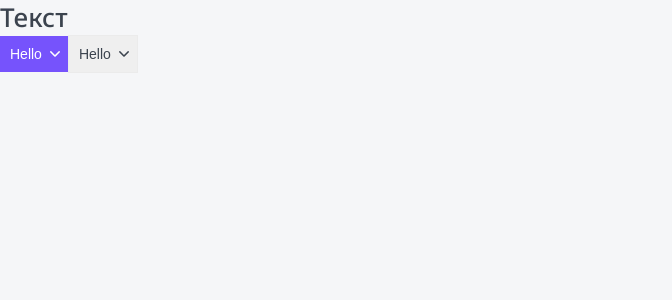
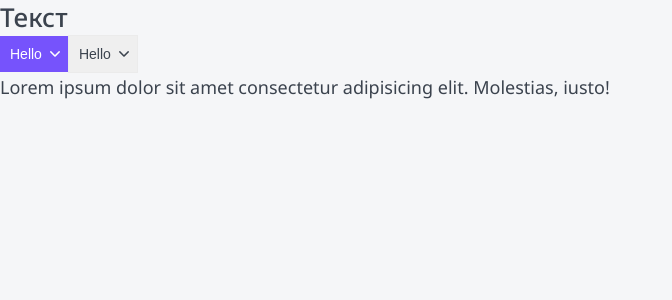
Before and after one commit to kiricle/movies-app, a Next.js app: page / in a window 1280 px wide. Shown: the top 300 px of the page, without its empty margins (0-672 px from the left). Built offline with nearby package versions, Linux system fonts and the light colour scheme.

Commit message:
create paragraph component

```diff
--- a/src/components/Htag/Htag.tsx
+++ b/src/components/Htag/Htag.tsx
@@ -1,6 +1,5 @@
 import { HTagProps } from './Htag.props';
 import styles from './Htag.module.css';
-import cn from 'classnames';
 
 export const Htag = ({ tag, children }: HTagProps): JSX.Element => {
     switch (tag) {
--- /dev/null
+++ b/src/components/Paragraph/Paragraph.module.css
@@ -0,0 +1,17 @@
+.p {
+    font-weight: 500;
+    line-height: 24px;
+}
+
+.s {
+    font-size: 14px;
+}
+
+.m {
+    font-size: 16px;
+}
+
+.l {
+    font-size: 18px;
+    line-height: 29px;
+}
--- /dev/null
+++ b/src/components/Paragraph/Paragraph.props.ts
@@ -0,0 +1,6 @@
+import { DetailedHTMLProps, HTMLAttributes } from 'react';
+
+export interface ParagraphProps extends DetailedHTMLProps<HTMLAttributes<HTMLParagraphElement>, HTMLParagraphElement>{
+    size?: 's' | 'm' | 'l';
+    children: React.ReactNode;
+}
--- /dev/null
+++ b/src/components/Paragraph/Paragraph.tsx
@@ -0,0 +1,25 @@
+import { ParagraphProps } from './Paragraph.props';
+import styles from './Paragraph.module.css';
+import cn from 'classnames';
+
+export const Paragraph = ({
+    size = 'm',
+    children,
+    className,
+    ...rest
+}: ParagraphProps): JSX.Element => {
+    const sizeClass = cn('p', className, {
+        [styles.s]: size === 's',
+        [styles.m]: size === 'm',
+        [styles.l]: size === 'l',
+    });
+
+    return (
+        <p
+            className={sizeClass}
+            {...rest}
+        >
+            {children}
+        </p>
+    );
+};
--- /dev/null
+++ b/src/components/index.ts
@@ -0,0 +1,3 @@
+export * from './Htag/Htag';
+export * from './Button/Button';
+export * from './Paragraph/Paragraph';
--- a/src/pages/index.tsx
+++ b/src/pages/index.tsx
@@ -1,5 +1,4 @@
-import { Button } from '@/components/Button/Button';
-import { Htag } from '@/components/Htag/Htag';
+import { Htag, Button, Paragraph } from '@/components';
 import { Noto_Sans } from 'next/font/google';
 
 const notoSans = Noto_Sans({
@@ -10,9 +9,23 @@ const notoSans = Noto_Sans({
 export default function Home(): JSX.Element {
     return (
         <>
-            <Htag tag='h1'>Текст</Htag>
-            <Button appearance='primary' arrow='down'>Hello</Button>
-            <Button appearance='ghost' arrow='down'>Hello</Button>
+            <Htag tag="h1">Текст</Htag>
+            <Button
+                appearance="primary"
+                arrow="down"
+            >
+                Hello
+            </Button>
+            <Button
+                appearance="ghost"
+                arrow="down"
+            >
+                Hello
+            </Button>
+            <Paragraph size='l'>
+                Lorem ipsum dolor sit amet consectetur adipisicing elit.
+                Molestias, iusto!
+            </Paragraph>
         </>
     );
 }
--- /dev/null
+++ b/svg.d.ts
@@ -0,0 +1,5 @@
+
+declare module "*.svg" {
+	const content: React.FunctionComponent<React.SVGAttributes<SVGAElement>>;
+	export default content;
+}
--- a/tsconfig.json
+++ b/tsconfig.json
@@ -27,6 +27,7 @@
   },
   "include": [
     "next-env.d.ts",
+    "svg.d.ts",
     "**/*.ts",
     "**/*.tsx"
   ],
```
